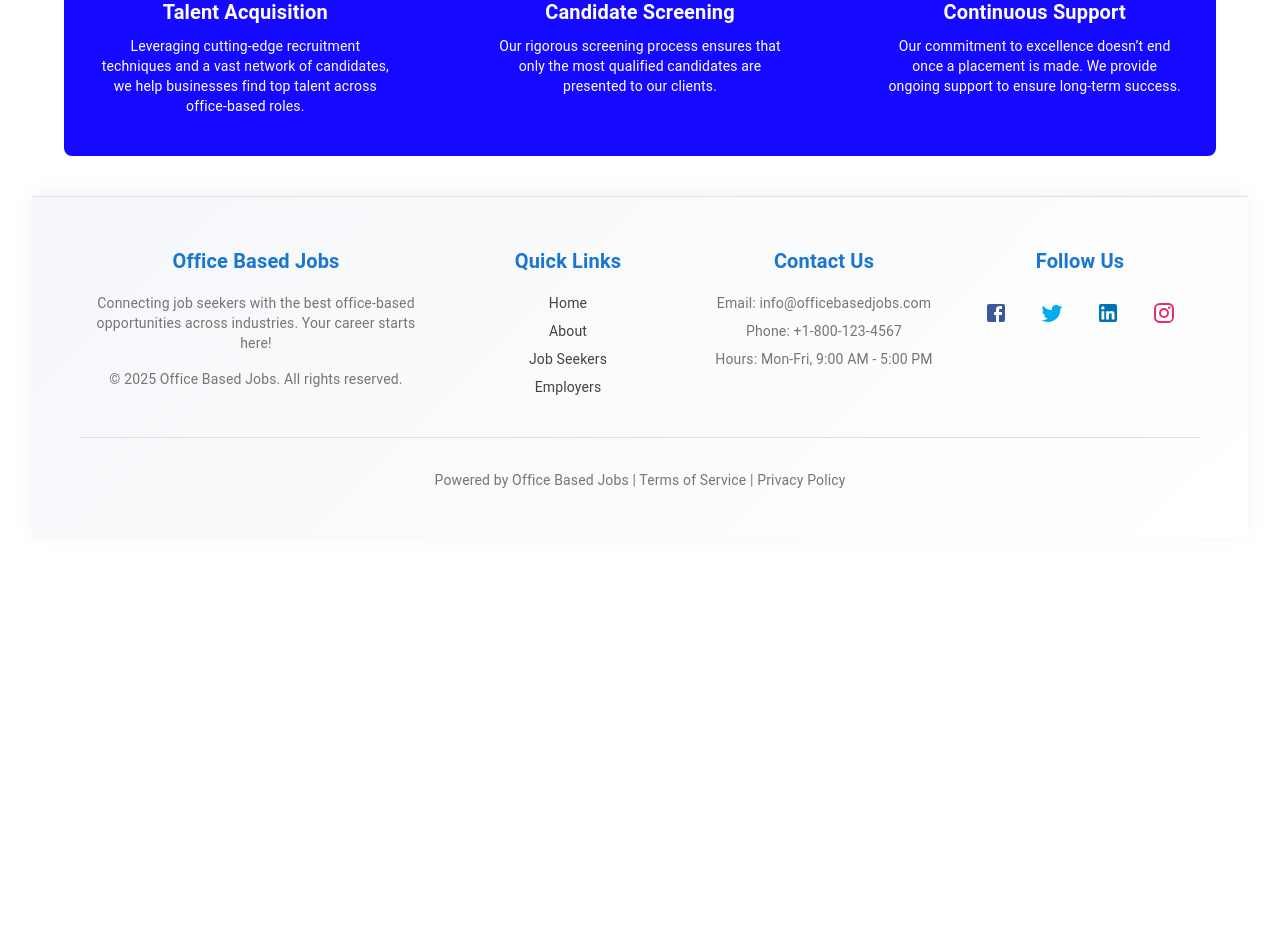
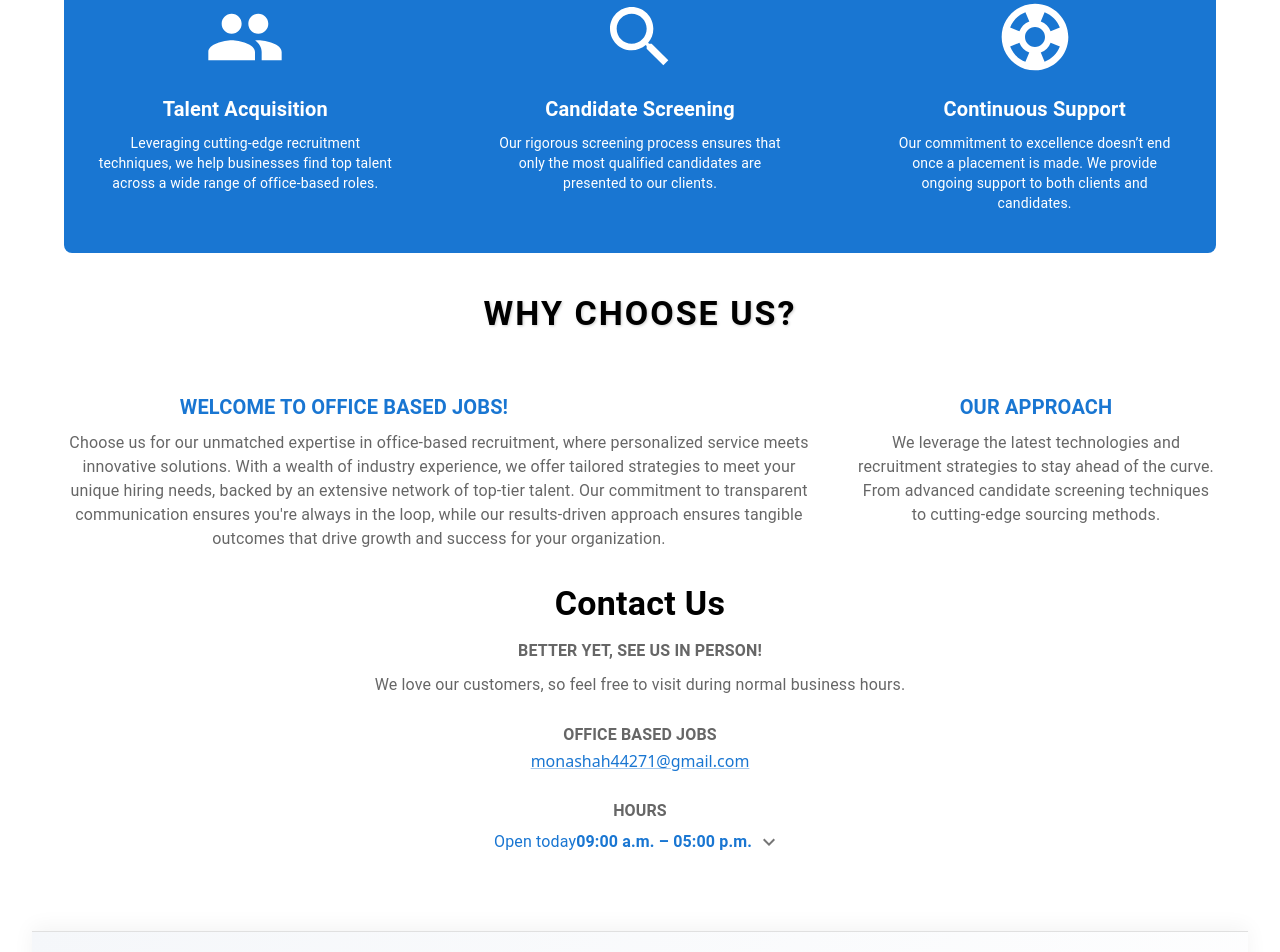
Before and after one commit to Shubham-juris/officebasedjobs, a React (Vite) app: page /about-us in a window 1280 px wide. Shown: the part 1060-2012 px from the top of the page. Before the commit the page ends 1630 px from the top, so only its background shows below. Built offline with nearby package versions, Linux system fonts and the light colour scheme.

Commit message:
MODIFICATION 32321

```diff
--- a/src/Componets/AboutUs/AboutUs.jsx
+++ b/src/Componets/AboutUs/AboutUs.jsx
@@ -1,10 +1,13 @@
-import { Box, Typography, Container } from "@mui/material";
+import React, { useState } from "react";
+import { Container, Typography, Link, Box, Collapse, IconButton, Grid } from "@mui/material";
+import ExpandMoreIcon from "@mui/icons-material/ExpandMore";
 import { Group as GroupIcon, Search as SearchIcon, Support as SupportIcon } from "@mui/icons-material";
 import TopImg from "../../assets/Image/AboutUsMain.jpg";
 import Img from "../../assets/Image/AboutUs.jpg";
 
+const AboutUs = () => {
+  const [open, setOpen] = useState(false);
 
-const AboutUs = () => {
   return (
     <Box sx={{ py: 5 }}>
       <Container>
@@ -14,10 +17,10 @@ const AboutUs = () => {
             display: "flex",
             flexDirection: { xs: "column", md: "row" },
             alignItems: "center",
-            backgroundColor: "#150AFF",
+            backgroundColor: "primary.main",
             color: "white",
             p: 5,
-            borderRadius: "8px",
+            borderRadius: 2,
           }}
         >
           <Box sx={{ flex: 1 }}>
@@ -59,18 +62,21 @@ const AboutUs = () => {
               OUR MISSION
             </Typography>
             <Typography variant="body1" sx={{ mt: 1, lineHeight: 1.6 }}>
-              Our mission at Office Based Jobs is to empower individuals to
-              achieve their career aspirations while assisting businesses in
-              finding the perfect talent to drive growth and innovation.
+              Our mission at Office Based Jobs is to empower individuals to achieve their career aspirations while assisting businesses in finding the perfect talent to drive growth and innovation.
             </Typography>
 
             <Typography variant="h6" fontWeight="bold" sx={{ mt: 3 }}>
               OUR VISION
             </Typography>
             <Typography variant="body1" sx={{ mt: 1, lineHeight: 1.6 }}>
-              Our vision is to become the leading provider of office-based
-              recruitment solutions, recognized for our commitment to
-              excellence, innovation, and integrity.
+              Our vision is to become the leading provider of office-based recruitment solutions, recognized for our commitment to excellence, innovation, and integrity.
+            </Typography>
+
+            <Typography variant="h6" fontWeight="bold" sx={{ mt: 3 }}>
+              OUR SERVICES
+            </Typography>
+            <Typography variant="body1" sx={{ mt: 1, lineHeight: 1.6 }}>
+              We provide personalized guidance and strategic advice to help businesses navigate the recruitment process effectively.
             </Typography>
           </Box>
 
@@ -88,11 +94,11 @@ const AboutUs = () => {
         {/* Our Services Section */}
         <Box
           sx={{
-            backgroundColor: "#150AFF",
+            backgroundColor: "primary.main",
             color: "white",
             py: 5,
             mt: 5,
-            borderRadius: "8px",
+            borderRadius: 2,
           }}
         >
           <Typography variant="h4" fontWeight="bold" align="center" gutterBottom>
@@ -116,9 +122,7 @@ const AboutUs = () => {
                 Talent Acquisition
               </Typography>
               <Typography variant="body2" sx={{ mt: 1 }}>
-                Leveraging cutting-edge recruitment techniques and a vast
-                network of candidates, we help businesses find top talent
-                across office-based roles.
+                Leveraging cutting-edge recruitment techniques, we help businesses find top talent across a wide range of office-based roles.
               </Typography>
             </Box>
 
@@ -129,8 +133,7 @@ const AboutUs = () => {
                 Candidate Screening
               </Typography>
               <Typography variant="body2" sx={{ mt: 1 }}>
-                Our rigorous screening process ensures that only the most
-                qualified candidates are presented to our clients.
+                Our rigorous screening process ensures that only the most qualified candidates are presented to our clients.
               </Typography>
             </Box>
 
@@ -141,12 +144,111 @@ const AboutUs = () => {
                 Continuous Support
               </Typography>
               <Typography variant="body2" sx={{ mt: 1 }}>
-                Our commitment to excellence doesn’t end once a placement is
-                made. We provide ongoing support to ensure long-term success.
+                Our commitment to excellence doesn’t end once a placement is made. We provide ongoing support to both clients and candidates.
               </Typography>
             </Box>
           </Box>
         </Box>
+
+        {/* Why Choose Us Section */}
+        <Typography
+          variant="h4"
+          fontWeight="bold"
+          align="center"
+          gutterBottom
+          sx={{
+            textTransform: "uppercase",
+            letterSpacing: "2px",
+            textShadow: "1px 1px 3px rgba(0,0,0,0.2)",
+            mt: 5,
+          }}
+        >
+          Why Choose Us?
+        </Typography>
+
+        {/* Grid Layout */}
+        <Grid container spacing={4} mt={3}>
+          {/* Welcome Section */}
+          <Grid item xs={12} md={6}>
+            <Box>
+              <Typography
+                variant="h6"
+                fontWeight="bold"
+                sx={{ textTransform: "uppercase", color: "primary.main" }}
+              >
+                Welcome to Office Based Jobs!
+              </Typography>
+              <Typography variant="body1" mt={1} color="text.secondary" width="750px">
+              Choose us for our unmatched expertise in office-based recruitment, where personalized service meets innovative solutions. With a wealth of industry experience, we offer tailored strategies to meet your unique hiring needs, backed by an extensive network of top-tier talent. Our commitment to transparent communication ensures you're always in the loop, while our results-driven approach ensures tangible outcomes that drive growth and success for your organization.
+              </Typography>
+            </Box>
+          </Grid>
+
+          {/* Our Approach Section */}
+          <Grid item xs={12} md={6}>
+            <Box>
+              <Typography
+                variant="h6"
+                fontWeight="bold"
+                paddingLeft="200px"
+                sx={{ textTransform: "uppercase", color: "primary.main" }}
+              >
+                Our Approach
+              </Typography>
+              <Typography variant="body1" mt={1} color="text.secondary" paddingLeft="200px">
+              We leverage the latest technologies and recruitment strategies to stay ahead of the curve. From advanced candidate screening techniques to cutting-edge sourcing methods.
+              </Typography>
+            </Box>
+          </Grid>
+        </Grid>
+
+        {/* Contact Us Section */}
+        <Container maxWidth="sm" sx={{ textAlign: "center", py: 4 }}>
+          <Typography variant="h4" fontWeight="bold" gutterBottom>
+            Contact Us
+          </Typography>
+          <Typography variant="subtitle1" fontWeight="bold" color="text.secondary">
+            BETTER YET, SEE US IN PERSON!
+          </Typography>
+          <Typography variant="body1" color="text.secondary" sx={{ mt: 1 }}>
+            We love our customers, so feel free to visit during normal business hours.
+          </Typography>
+          <Box sx={{ mt: 3 }}>
+            <Typography variant="subtitle1" fontWeight="bold" color="text.secondary">
+              OFFICE BASED JOBS
+            </Typography>
+            <Link href="mailto:monashah44271@gmail.com" color="primary">
+              monashah44271@gmail.com
+            </Link>
+          </Box>
+          <Box sx={{ mt: 3 }}>
+            <Typography variant="subtitle1" fontWeight="bold" color="text.secondary">
+              HOURS
+            </Typography>
+            <Typography
+              variant="body1"
+              color="primary"
+              sx={{ cursor: "pointer", display: "inline-flex", alignItems: "center" }}
+              onClick={() => setOpen(!open)}
+            >
+              Open today <strong>09:00 a.m. – 05:00 p.m.</strong>
+              <IconButton size="small">
+                <ExpandMoreIcon />
+              </IconButton>
+            </Typography>
+            <Collapse in={open} timeout="auto" unmountOnExit>
+              <Box sx={{ mt: 1, textAlign: "left", display: "inline-block" }}>
+                <Typography><strong>Monday:</strong> <span style={{ color: "blue" }}>09:00 a.m. – 05:00 p.m.</span></Typography>
+                <Typography><strong>Tuesday:</strong> <span style={{ color: "blue" }}>09:00 a.m. – 05:00 p.m.</span></Typography>
+                <Typography><strong>Wednesday:</strong> <span style={{ color: "blue" }}>09:00 a.m. – 05:00 p.m.</span></Typography>
+                <Typography><strong>Thursday:</strong> <span style={{ color: "blue" }}>09:00 a.m. – 05:00 p.m.</span></Typography>
+                <Typography><strong>Friday:</strong> <span style={{ color: "blue" }}>09:00 a.m. – 05:00 p.m.</span></Typography>
+                <Typography><strong>Saturday:</strong> <span style={{ color: "black" }}>Closed</span></Typography>
+                <Typography><strong>Sunday:</strong> <span style={{ color: "black" }}>Closed</span></Typography>
+              </Box>
+            </Collapse>
+          </Box>
+        </Container>
       </Container>
     </Box>
   );
--- a/src/pages/ContactUsPage.jsx
+++ b/src/pages/ContactUsPage.jsx
@@ -1,5 +1,6 @@
 import React from "react";
 import ContactPageImg from "../assets/Image/AboutUs.jpg";
+import ContactPagebgImg from "../assets/Image/ContactUs.jpg";
 import {
   Box,
   Grid,
@@ -97,7 +98,7 @@ const ContactUsPage = () => {
       {/* Contact Modal Section */}
       <Box
         sx={{
-          backgroundImage: `url(${ContactPageImg})`, // Replaced placeholder with actual image
+          backgroundImage: `url(${ContactPagebgImg})`, // Replaced placeholder with actual image
           backgroundSize: "cover",
           backgroundPosition: "center",
           minHeight: "100vh",
```
Also changed, not shown: src/assets/Image/ContactUs.jpg (added).
